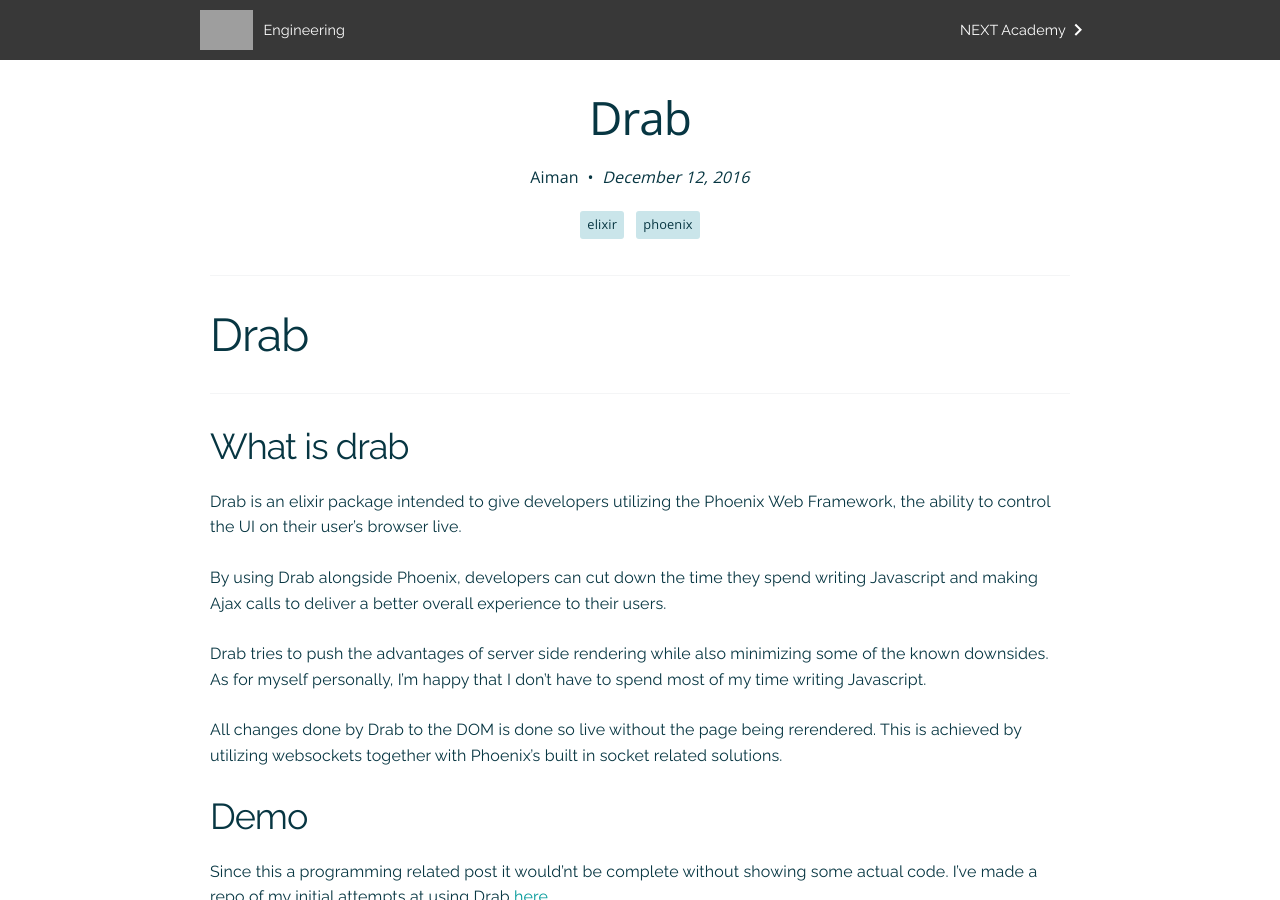
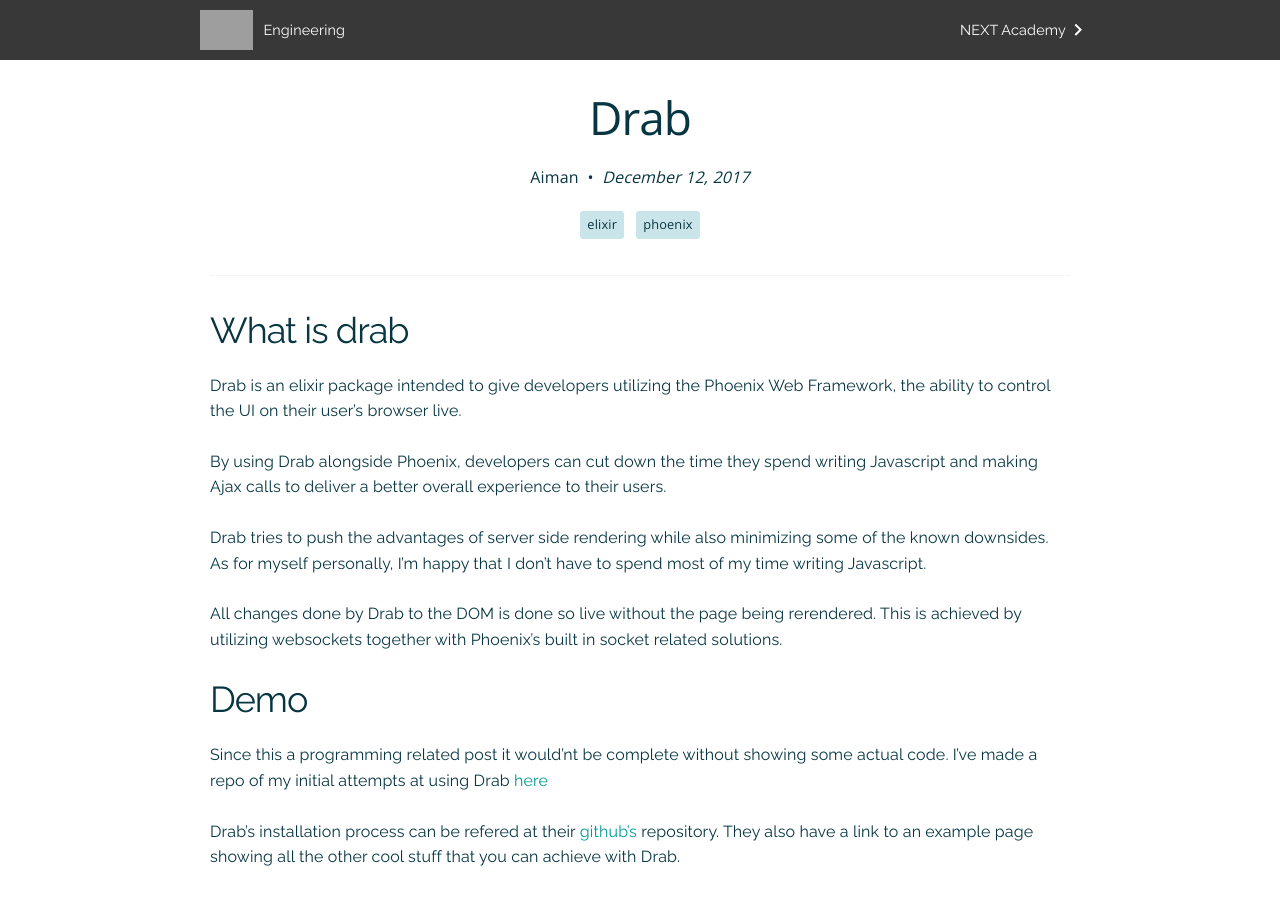
Before and after one commit to NextAcademy/til_engineering, a Jekyll site: the page built from _posts/2017-12-13-drab.md, in a window 1280 px wide and 900 px high. Built offline with Jekyll 4.4.1, drawn with Linux system fonts in a browser that asks for light colours; grey boxes are pictures that could not be loaded.

Commit message:
Update and rename 2016-12-13-drab.md to 2017-12-13-drab.md

```diff
--- a/_posts/2016-12-13-drab.md
+++ b/_posts/2017-12-13-drab.md
@@ -2,12 +2,11 @@
 layout: post
 title: "Drab"
 author: "Aiman"
-date: 2016-12-13 00:00:00 +0800
+date: 2017-12-13 00:00:00 +0800
 tags: [elixir, phoenix]
 preview: https://tg.pl/drab/images/drab-logo-200-af82b47be98e14d4e9775e55a28df211.png?vsn=d
 ---
-# Drab
-***
+
 ## What is drab
 Drab is an elixir package intended to give developers utilizing the Phoenix Web Framework, the ability to control the UI on their user's browser live.
 
```
